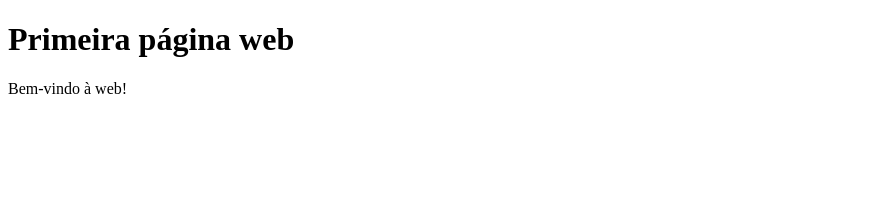
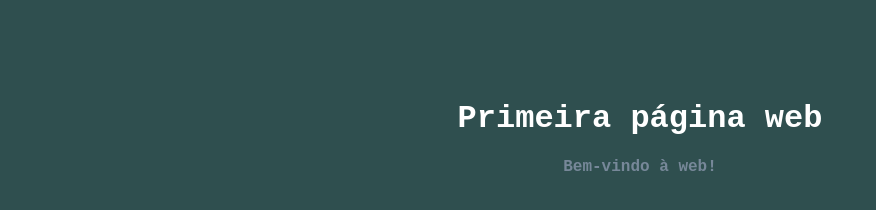
Before and after one commit to alsfurlan/ppm-20202-exemplo-git, a plain HTML site: page index.html in a window 1280 px wide. Shown: the whole page, without its empty margins (0-876 px from the left). Drawn offline with Linux system fonts and the light colour scheme.

Commit message:
Adicionado estilo a pagina

```diff
--- a/index.html
+++ b/index.html
@@ -3,6 +3,21 @@
     <head>
         <title>Minha primeira página web!</title>
         <meta charset="UTF-8">
+        <style>
+            body {
+              background-color: darkslategrey;
+              color: white;
+              font-family: 'Courier New', Courier, monospace;
+              text-align: center;
+              margin-top: 100px;
+            }
+
+            p {
+                color: lightslategray;
+                font-weight: bold;
+                font-size: 16px;
+            }
+        </style>
     </head>
     <body>
         <h1>
```
